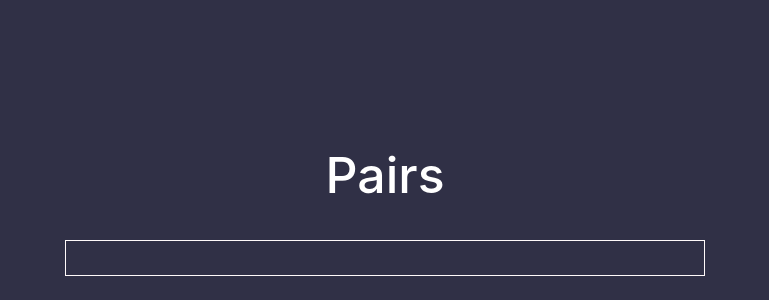
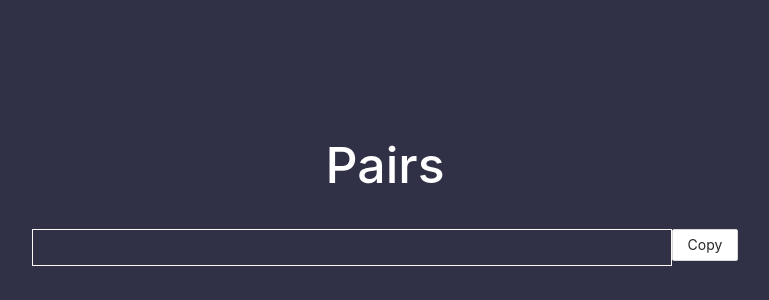
Before and after one commit to Christian0411/pair-gen, a React (Create React App) app: page / in a window 1280 px wide. Shown: the part 194-494 px from the top of the page, without its empty margins (255-1024 px from the left). Built offline with nearby package versions, Linux system fonts and the light colour scheme; a web font is replaced by a local one.

Commit message:
Make tags great again

```diff
--- a/src/App.css
+++ b/src/App.css
@@ -40,6 +40,36 @@
   color: white;
 }
 
+/* .pair-card-container {
+  display: flex;
+  flex-direction: row;
+  align-self: center;
+  width: 60%;
+  justify-content: space-evenly;
+  padding-top: 20px;
+} */
+
+.pair-card-container {
+  padding-top: 20px;
+  display: grid;
+  align-self: center;
+  grid-template-columns: 200px 200px 200px 200px;
+  column-gap: 10px;
+  row-gap: 10px;
+}
+
+@media (max-width: 800px) {
+  .pair-card-container {
+    grid-template-columns: repeat(2, 200px);
+  }
+}
+
+@media (max-width: 300px) {
+  .pair-card-container {
+    grid-template-columns: repeat(1, 200px);
+  }
+}
+
 .App-link {
   color: #61dafb;
 }
--- a/src/App.tsx
+++ b/src/App.tsx
@@ -1,16 +1,67 @@
-import React, { Component } from "react";
+import React, { Component, useState } from "react";
 import logo from "./logo.svg";
 
 import "./App.css";
-import PairInput from "./components/PairInput";
+import PairInput from "./components/PairInput/PairInput";
+import PairCard from "./components/PairCard/PairCard";
+import { Button } from "antd";
+
 function App() {
+  const [names, setNames] = useState<string[]>([]);
+
+  const [pairs, setPairs] = useState<string[][]>([]);
+
+  function getRandomInt(min: number, max: number): number {
+    min = Math.ceil(min);
+    max = Math.floor(max);
+    return Math.floor(Math.random() * (max - min) + min); //The maximum is exclusive and the minimum is inclusive
+  }
+
+  const StringifyArray = (array: String[][]): string => {
+    return `Pairs for ${new Date().toDateString}: ${array
+      .map((item) => `(${item.join(", ")})`)
+      .join(" | ")}`;
+  };
+
+  const generatePairs = (names: string[]) => {
+    setNames([]);
+    let temp = names;
+    let tempPairs: string[][] = [];
+    while (temp.length > 0) {
+      let randomIndex = getRandomInt(0, temp.length);
+      const name1 = temp[randomIndex];
+      temp = temp.filter((item: string) => item !== name1);
+      if (temp.length === 0) {
+        tempPairs = [...tempPairs, [name1]];
+        break;
+      }
+      randomIndex = getRandomInt(0, temp.length);
+      const name2 = temp[randomIndex];
+      temp = temp.filter((item: string) => item !== name2);
+      tempPairs = [...tempPairs, [name1, name2]];
+    }
+    setPairs(tempPairs);
+  };
+
   return (
     <div className="App">
       <div className="title-container">
         <h1 className="title-text">Pairs</h1>
       </div>
       <div className="pair-input-container">
-        <PairInput />
+        <PairInput names={names} onNewName={setNames} onEnter={generatePairs} />
+        <Button
+          onClick={() => {
+            navigator.clipboard.writeText(StringifyArray(pairs));
+          }}
+        >
+          Copy
+        </Button>
+      </div>
+      <div className={"pair-card-container"}>
+        {pairs.map((pair, index) => (
+          <PairCard pair={pair} pairIndex={index} />
+        ))}
       </div>
     </div>
   );
--- /dev/null
+++ b/src/components/PairCard/PairCard.css
@@ -0,0 +1,5 @@
+.pair-container {
+  display: flex;
+  justify-content: left;
+  flex-direction: column;
+}
--- /dev/null
+++ b/src/components/PairCard/PairCard.tsx
@@ -0,0 +1,22 @@
+import React, { useState } from "react";
+import { Card, Tag } from "antd";
+import "./PairCard.css";
+
+interface PairCardProps {
+  pair: string[];
+  pairIndex: number;
+}
+
+function PairCard({ pair, pairIndex }: PairCardProps) {
+  console.log(pair);
+  return (
+    <Card title={`Pair ${pairIndex}`} bordered={false}>
+      <div className={"tag-container"}>
+        {pair.map((person) => (
+          <Tag color="#63b89e">{person}</Tag>
+        ))}
+      </div>
+    </Card>
+  );
+}
+export default PairCard;
--- a/src/components/PairInput.tsx
+++ /dev/null
@@ -1,47 +0,0 @@
-import { Tag } from "antd";
-import { Button, message, Input } from "antd";
-import React, { Component } from "react";
-import { useState } from "react";
-import "./PairInput.css";
-interface PairInputProps {
-  className: string;
-}
-
-function PairInput() {
-  const [tags, setTags] = useState<string[]>([]);
-  const [name, setName] = useState<string>("");
-  const addTag = (e: any) => {
-    e.which = e.which || e.keyCode;
-    if (e.which == 32) {
-      if (e.target.value.trim(" ") !== "") {
-        setTags([...tags, String(e.target.value)]);
-        setName("");
-      }
-    }
-  };
-
-  return (
-    <>
-      <div className="input-container">
-        {tags.map((item: string) => (
-          <Tag
-            style={{ margin: "4px", display: "flex", alignItems: "center" }}
-            closable
-            onClose={() => setTags([])}
-            color="#63b89e"
-          >
-            {item}
-          </Tag>
-        ))}
-        <input
-          className="pair-input"
-          onChange={(e) => setName(String(e.target.value))}
-          onKeyDown={addTag}
-          value={name}
-        />
-      </div>
-    </>
-  );
-}
-
-export default PairInput;
--- a/src/components/PairInput.css
+++ b/src/components/PairInput/PairInput.css
@@ -1,8 +1,8 @@
 .pair-input {
   background-color: transparent;
   height: 2.5em;
-  width: 100%;
   border: 0;
+  width: 25%;
   color: white;
 }
 
@@ -12,7 +12,13 @@
 .input-container {
   display: flex;
   width: 50%;
-  height: 2.6em;
   border: 0.5px solid snow;
   background-color: transparent;
+  flex-wrap: wrap;
 }
+
+.input-tag {
+  margin: "4px";
+  display: flex;
+  align-items: "center";
+}
--- /dev/null
+++ b/src/components/PairInput/PairInput.tsx
@@ -0,0 +1,109 @@
+import { Tag } from "antd";
+import { Button, message, Input } from "antd";
+import React, { Component, useEffect, useRef } from "react";
+import { useState } from "react";
+import "./PairInput.css";
+
+interface PairInputProps {
+  names: string[];
+  onNewName: (names: string[]) => void;
+  onEnter: (names: string[]) => void;
+}
+
+const Key = {
+  SPACE: 32,
+  BACKSPACE: 8,
+  LEFT_ARROW: 37,
+  ENTER: 13,
+};
+
+function PairInput({ names, onNewName, onEnter }: PairInputProps) {
+  const [tags, setTags] = useState<string[]>([]);
+
+  const [nameInput, setNameInput] = useState<string>("");
+
+  const nameInputRef = useRef<HTMLInputElement>(null);
+
+  useEffect(() => {
+    setTags(names);
+  }, [names]);
+
+  useEffect(() => {
+    onNewName(names);
+  }, [tags]);
+
+  const handleInput = (e: any) => {
+    e.which = e.which || e.keyCode;
+    if (e.which == Key.SPACE) {
+      if (e.target.value.trim(" ") !== "") {
+        e.preventDefault();
+        addTag(e.target.value);
+      }
+    } else if (e.which === Key.BACKSPACE) {
+      if (e.target.value === "") {
+        popTag();
+      }
+    } else if (e.which == Key.LEFT_ARROW) {
+      if (e.target.value === "") {
+        e.preventDefault();
+        const item = popTag();
+        setNameInput(item);
+      }
+    } else if (e.which === Key.ENTER) {
+      console.log(e.target.value);
+      if (e.target.value !== "") {
+        addTag(e.target.value);
+        onEnter([...tags, e.target.value]);
+      } else {
+        onEnter(tags);
+      }
+    }
+  };
+
+  const addTag = (tag: string) => {
+    setTags([...tags, String(tag)]);
+    setNameInput("");
+  };
+
+  const popTag = (): string => {
+    const item = tags.pop();
+    setTags([...tags]);
+    return item ?? "";
+  };
+
+  const deleteTag = (item: string) => {
+    const newTags = tags.filter((tag) => tag !== item);
+    setTags(newTags);
+    nameInputRef?.current?.focus();
+  };
+
+  return (
+    <>
+      <div className="input-container">
+        {tags.map((item: string) => (
+          <Tag
+            style={{ margin: "4px", display: "flex", alignItems: "center" }}
+            closable
+            onClose={(e) => {
+              e.preventDefault();
+              deleteTag(item);
+            }}
+            color="#63b89e"
+          >
+            {item}
+          </Tag>
+        ))}
+        <input
+          className="pair-input"
+          ref={nameInputRef}
+          autoFocus
+          onChange={(e) => setNameInput(String(e.target.value))}
+          onKeyDown={handleInput}
+          value={nameInput}
+        />
+      </div>
+    </>
+  );
+}
+
+export default PairInput;
--- a/tsconfig.json
+++ b/tsconfig.json
@@ -18,7 +18,7 @@
     "resolveJsonModule": true,
     "isolatedModules": true,
     "noEmit": true,
-    "jsx": "react"
+    "jsx": "react-jsx"
   },
   "include": [
     "src",
```
Also changed, not shown: 1 other file (tests, documents, lock files or other folders).
